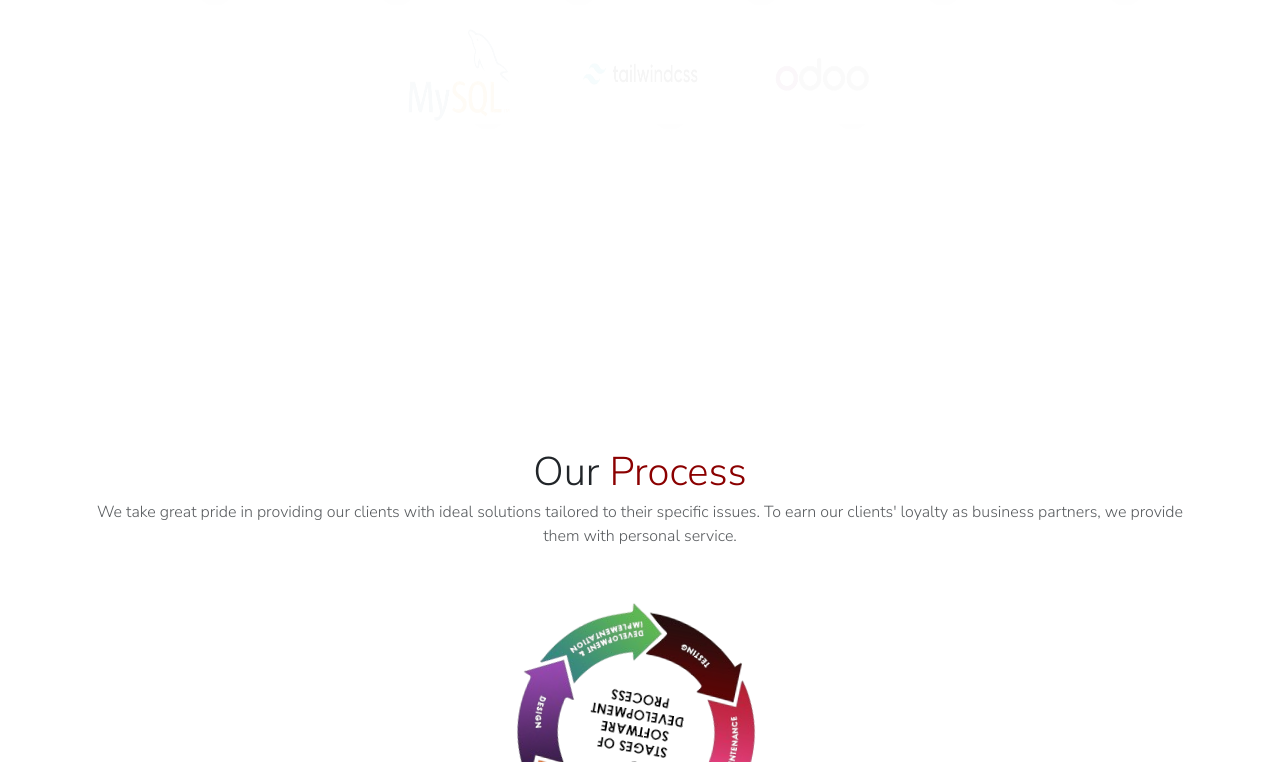
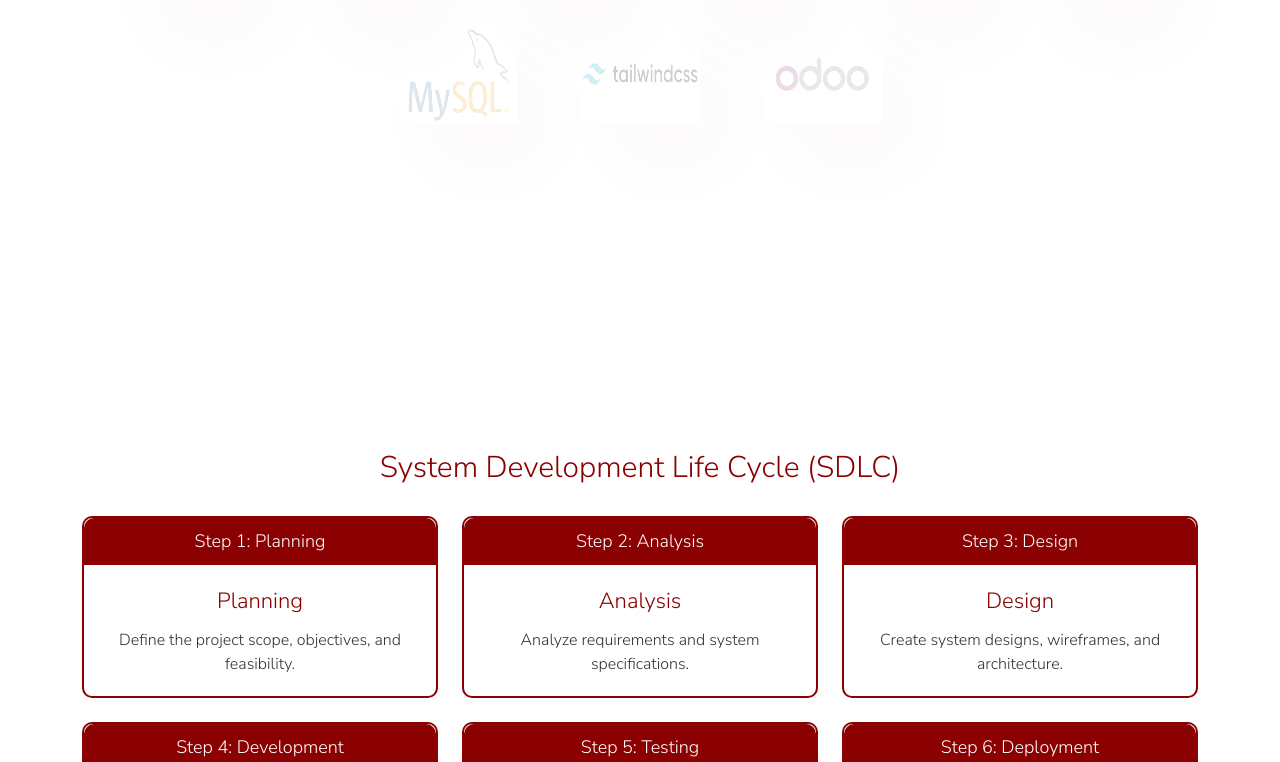
Before and after one commit to fasik1377/santsai-website, a React (Create React App) app: page / in a window 1280 px wide. Shown: the part 2038-2800 px from the top of the page. Built offline with nearby package versions, Linux system fonts and the light colour scheme.

Commit message:
The process part is updated

```diff
--- a/src/pages/Home.jsx
+++ b/src/pages/Home.jsx
@@ -323,8 +323,79 @@ const Home = () => {
   </div>
 </div>
 </section>
-<section>
-  <div className="container mx-auto py-5">
+<section class="sdlc-section">
+    <h1 class="sdlc-title">System Development Life Cycle (SDLC)</h1>
+    <div class="container">
+      <div class="row g-4">
+        <div class="col-md-4">
+          <div class="sdlc-card">
+            <div class="sdlc-card-header">Step 1: Planning</div>
+            <div class="sdlc-card-body">
+              <div class="sdlc-step">Planning</div>
+              <p class="sdlc-description">Define the project scope, objectives, and feasibility.</p>
+            </div>
+          </div>
+        </div>
+        <div class="col-md-4">
+          <div class="sdlc-card">
+            <div class="sdlc-card-header">Step 2: Analysis</div>
+            <div class="sdlc-card-body">
+              <div class="sdlc-step">Analysis</div>
+              <p class="sdlc-description">Analyze requirements and system specifications.</p>
+            </div>
+          </div>
+        </div>
+        <div class="col-md-4">
+          <div class="sdlc-card">
+            <div class="sdlc-card-header">Step 3: Design</div>
+            <div class="sdlc-card-body">
+              <div class="sdlc-step">Design</div>
+              <p class="sdlc-description">Create system designs, wireframes, and architecture.</p>
+            </div>
+          </div>
+        </div>
+        <div class="col-md-4">
+          <div class="sdlc-card">
+            <div class="sdlc-card-header">Step 4: Development</div>
+            <div class="sdlc-card-body">
+              <div class="sdlc-step">Development</div>
+              <p class="sdlc-description">Write code and build the system functionalities.</p>
+            </div>
+          </div>
+        </div>
+        <div class="col-md-4">
+          <div class="sdlc-card">
+            <div class="sdlc-card-header">Step 5: Testing</div>
+            <div class="sdlc-card-body">
+              <div class="sdlc-step">Testing</div>
+              <p class="sdlc-description">Test the system for bugs and performance issues.</p>
+            </div>
+          </div>
+        </div>
+        <div class="col-md-4">
+          <div class="sdlc-card">
+            <div class="sdlc-card-header">Step 6: Deployment</div>
+            <div class="sdlc-card-body">
+              <div class="sdlc-step">Deployment</div>
+              <p class="sdlc-description">Deploy the system to the production environment.</p>
+            </div>
+          </div>
+        </div>
+        <div class="col-md-4 mx-auto">
+          <div class="sdlc-card">
+            <div class="sdlc-card-header">Step 7: Maintenance</div>
+            <div class="sdlc-card-body">
+              <div class="sdlc-step">Maintenance</div>
+              <p class="sdlc-description">Monitor, update, and maintain the system.</p>
+            </div>
+          </div>
+        </div>
+      </div>
+    </div>
+  </section>
+ {/*
+ <section>
+ <div className="container mx-auto py-5">
     <div className="mb-5 text-center">
       <p className="display-6 mb-1">
         <b>
@@ -351,6 +422,7 @@ const Home = () => {
     </div>
   </div>
 </section>
+ */}
 {/*
 			<section className="bg-light">
 				<div className="container mx-auto py-5">
--- a/src/scss/component.scss
+++ b/src/scss/component.scss
@@ -2345,3 +2345,52 @@ body.night .land {
 	display: flex;
 	justify-content: center;
 }
+
+//SDLC Card
+
+	    .sdlc-section {
+	    	padding: 50px 20px;
+	    	text-align: center;
+	    }
+
+	    .sdlc-title {
+	    	color: #8B0000;
+	    	margin-bottom: 30px;
+			font-size: 30px;
+	    }
+
+	    .sdlc-card {
+	    	border: 2px solid #8B0000;
+	    	border-radius: 10px;
+	    	transition: transform 0.3s ease, box-shadow 0.3s ease;
+	    	background-color: #fff;
+	    }
+
+	    .sdlc-card:hover {
+	    	transform: translateY(-10px);
+	    	box-shadow: 0 10px 15px rgba(0, 0, 0, 0.1);
+	    }
+
+	    .sdlc-card-header {
+	    	background-color: #8B0000;
+	    	color: #fff;
+	    	font-size: 18px;
+	    	padding: 10px;
+	    	border-top-left-radius: 10px;
+	    	border-top-right-radius: 10px;
+	    }
+
+	    .sdlc-card-body {
+	    	padding: 20px;
+	    }
+
+	    .sdlc-step {
+	    	font-size: 22px;
+	    	color: #8B0000;
+	    	margin-bottom: 10px;
+	    }
+
+	    .sdlc-description {
+	    	color: #333;
+	    	font-size: 16px;
+	    }
```
